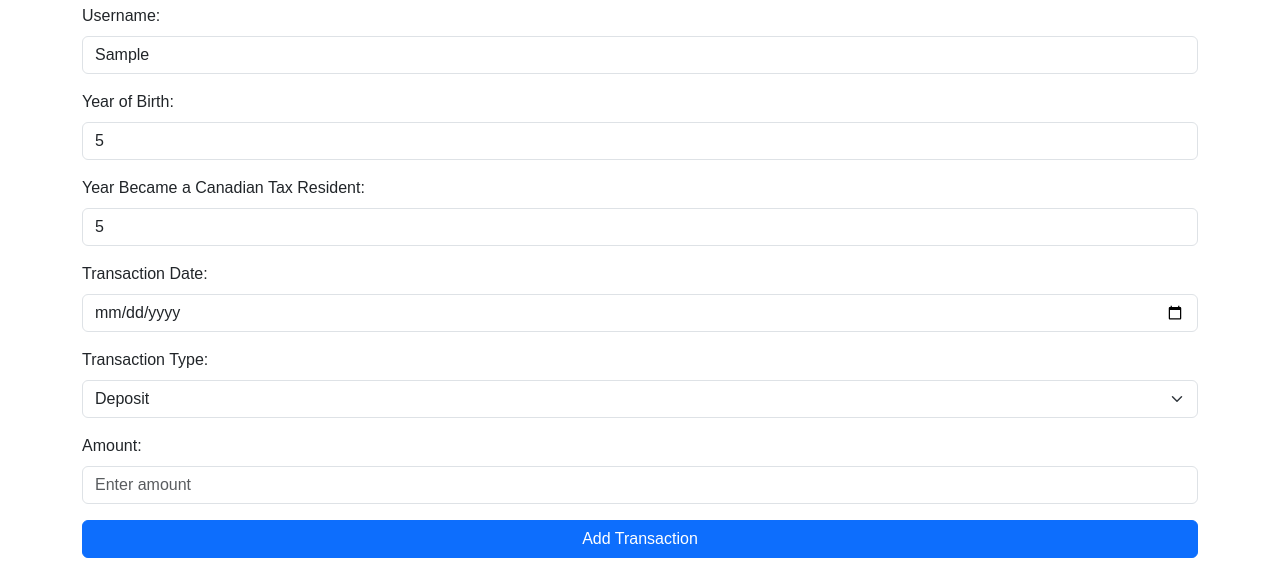
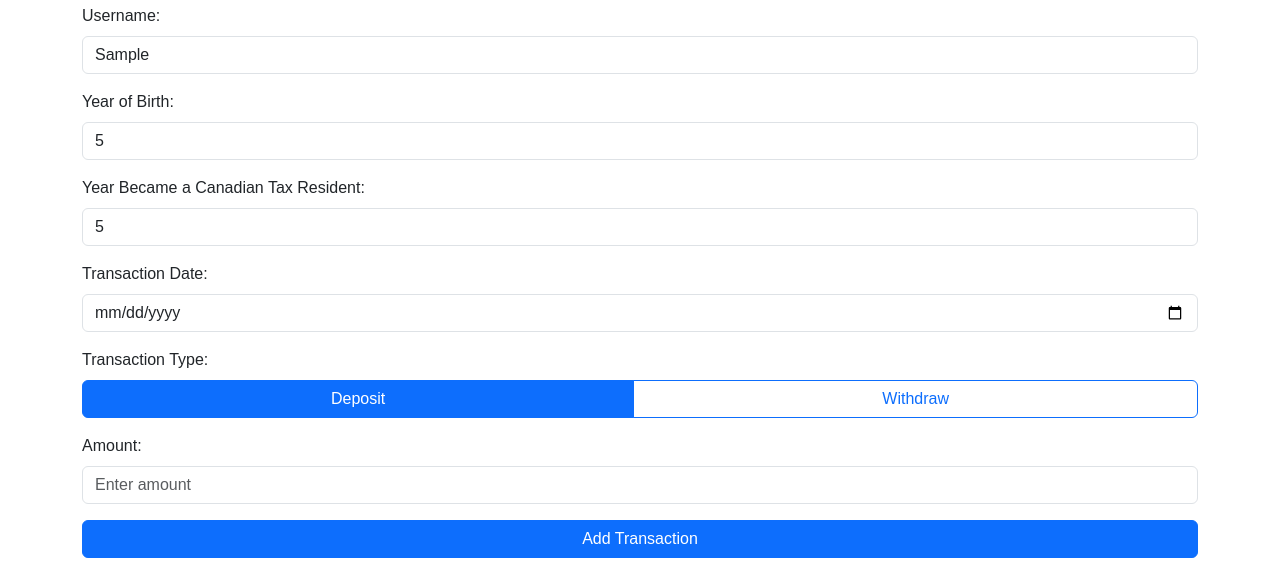
Before and after one commit to PXMYH/tfsa_contribution_room_calculator, a plain HTML site: page index.html in a window 1280 px wide. Both pictures are taken after typing "Sample", "5", "5", "2020-01-15", "5" into the empty fields and a click on the button "Add Transaction". Shown: the part 88-653 px from the top of the page. Drawn offline with nearby package versions, Linux system fonts and the light colour scheme; a small style sheet from the web is missing.

Commit message:
improve dropdown

```diff
--- a/index.html
+++ b/index.html
@@ -86,11 +86,14 @@
             </div>
 
             <div class="mb-3">
-                <label for="transaction-type" class="form-label">Transaction Type:</label>
-                <select id="transaction-type" class="form-select">
-                    <option value="deposit">Deposit</option>
-                    <option value="withdraw">Withdraw</option>
-                </select>
+                <label class="form-label">Transaction Type:</label>
+                <div class="btn-group w-100" role="group" aria-label="Transaction type selection">
+                    <input type="radio" class="btn-check" name="transaction-type" id="deposit" value="deposit" checked>
+                    <label class="btn btn-outline-primary" for="deposit">Deposit</label>
+
+                    <input type="radio" class="btn-check" name="transaction-type" id="withdraw" value="withdraw">
+                    <label class="btn btn-outline-primary" for="withdraw">Withdraw</label>
+                </div>
             </div>
 
             <div class="mb-3">
@@ -134,7 +137,7 @@
         const yearOfBirthInput = document.getElementById('year-of-birth');
         const taxResidencyInput = document.getElementById('tax-residency');
         const transactionDateInput = document.getElementById('transaction-date');
-        const transactionTypeInput = document.getElementById('transaction-type');
+        const transactionTypeInputs = document.querySelectorAll('input[name="transaction-type"]');
         const amountInput = document.getElementById('amount');
         const currentRoomDisplay = document.getElementById('current-room');
         const remainingRoomDisplay = document.getElementById('remaining-room');
@@ -194,7 +197,7 @@
         function addTransaction() {
             const username = usernameInput.value;
             const date = transactionDateInput.value;
-            const type = transactionTypeInput.value;
+            const type = document.querySelector('input[name="transaction-type"]:checked').value;
             const amount = parseFloat(amountInput.value);
 
             if (!date || isNaN(amount) || amount <= 0) {
@@ -207,7 +210,7 @@
             updateTransactionHistory();
 
             transactionDateInput.value = '';
-            transactionTypeInput.value = 'deposit';
+            document.getElementById('deposit').checked = true;
             amountInput.value = '';
         }
 
```
